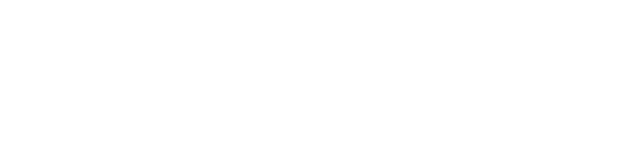
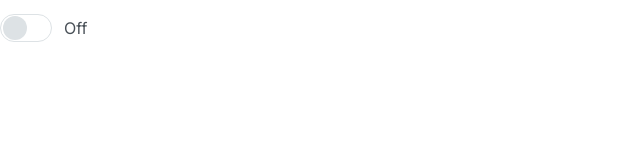
Before and after one commit to js-tasks-ru/htmlcss-20220317_gleb-sel, a website: page 07-lection5/03-toggler/index.html in a window 1280 px wide. Shown: the full height of the page, 0-640 px from the left. Drawn offline with Linux system fonts and the light colour scheme.

Commit message:
solve toggler

```diff
--- a/07-lection5/03-toggler/index.html
+++ b/07-lection5/03-toggler/index.html
@@ -2,10 +2,22 @@
 <!-- Страница с кнопкой переключения -->
 <html lang="ru">
     <head>
+        <link rel="stylesheet" href="../../assets/css/normalize.css">
         <link rel="stylesheet" href="../../assets/css/main.css">
         <link rel="stylesheet" href="./toggler.css">
     </head>
     <body>
+        <label class="toggle">
+            <input type="checkbox" class="toggle__input">
+            <div class="toggle__state">
+                <div class="toggle__control">
+                    <svg  class="toggle__icon" width="24" height="24" viewBox="0 0 24 24" fill="none" xmlns="http://www.w3.org/2000/svg">
+                        <rect width="24" height="24" rx="12" fill=""/>
+                        </svg>
 
+                </div>
+                <div class="toggle__title">Off</div>
+            </div>
+        </label>
     </body>
 </html>
--- a/07-lection5/03-toggler/toggler.css
+++ b/07-lection5/03-toggler/toggler.css
@@ -0,0 +1,67 @@
+.toggle {
+    display: inline-flex;
+    position: relative;
+}
+
+.toggle__input {
+    position: absolute;
+    outline: none;
+    clip: rect(0, 0, 0, 0);
+}
+
+.toggle__state {
+    display: flex;
+    gap: 12px;
+    position: absolute;
+    align-items: center;
+}
+
+.toggle__control {
+    box-sizing: border-box;
+    width: 52px;
+    height: 28px;
+    border: 1px solid  var(--grey-2);
+    border-radius: 16px;
+    display: flex;
+    align-items: center;
+    padding: 0 2px;
+}
+
+.toggle__icon {
+    fill: var(--grey-2);
+}
+
+.toggle__title {
+    font-family: 'Inter';
+    font-style: normal;
+    font-weight: 400;
+    font-size: 16px;
+    line-height: 24px;
+    color: var(--grey-4);
+}
+
+
+.toggle__input:checked ~ .toggle__state .toggle__control {
+    background: var(--blue-3);
+}
+
+.toggle__input:checked ~ .toggle__state .toggle__icon {
+    animation: toggle-control .2s linear;
+    animation-fill-mode: forwards;
+    fill: var(--white);
+    border: none;
+}
+
+@keyframes toggle-control {
+    0% {
+        transform: translate(0, 0);
+    }
+
+    50% {
+        transform: translate(50%, 0);
+    }
+
+    100% {
+        transform: translate(90%, 0);
+    }
+}
--- a/assets/css/main.css
+++ b/assets/css/main.css
@@ -6,11 +6,16 @@
     --pink: #F784AD;
     --purple: #7048E8;
     --blue: #374FC7;
+    --blue-2: #334D6E;
+    --blue-3: #4263EB;
+    --blue-4: #A0B1F5;
     --red: #F03D3E;
     --grey-1: #F8F9FA;
     --grey-2: #DDE2E5;
     --grey-3: #ACB5BD;
     --grey-4: #495057;
+    --grey-5: #90A0B7;
+
 
     --error: var(--red);
     --success: var(--blue);
@@ -30,7 +35,3 @@
     --opacity-prim-second: 0.5;
     --coursor-pointer: pointer;
 }
-
-* {
-    font-family: 'Roboto', sans-serif;
-}
--- a/assets/fonts/fonts.css
+++ b/assets/fonts/fonts.css
@@ -1 +1,2 @@
 @import url('https://fonts.googleapis.com/css2?family=Roboto:ital,wght@0,100;0,300;0,400;0,500;0,700;0,900;1,100;1,300;1,400;1,500;1,700;1,900&display=swap');
+@import url('https://fonts.googleapis.com/css2?family=Inter:wght@100;200;300;400;500;600;700;800;900&display=swap');
```
